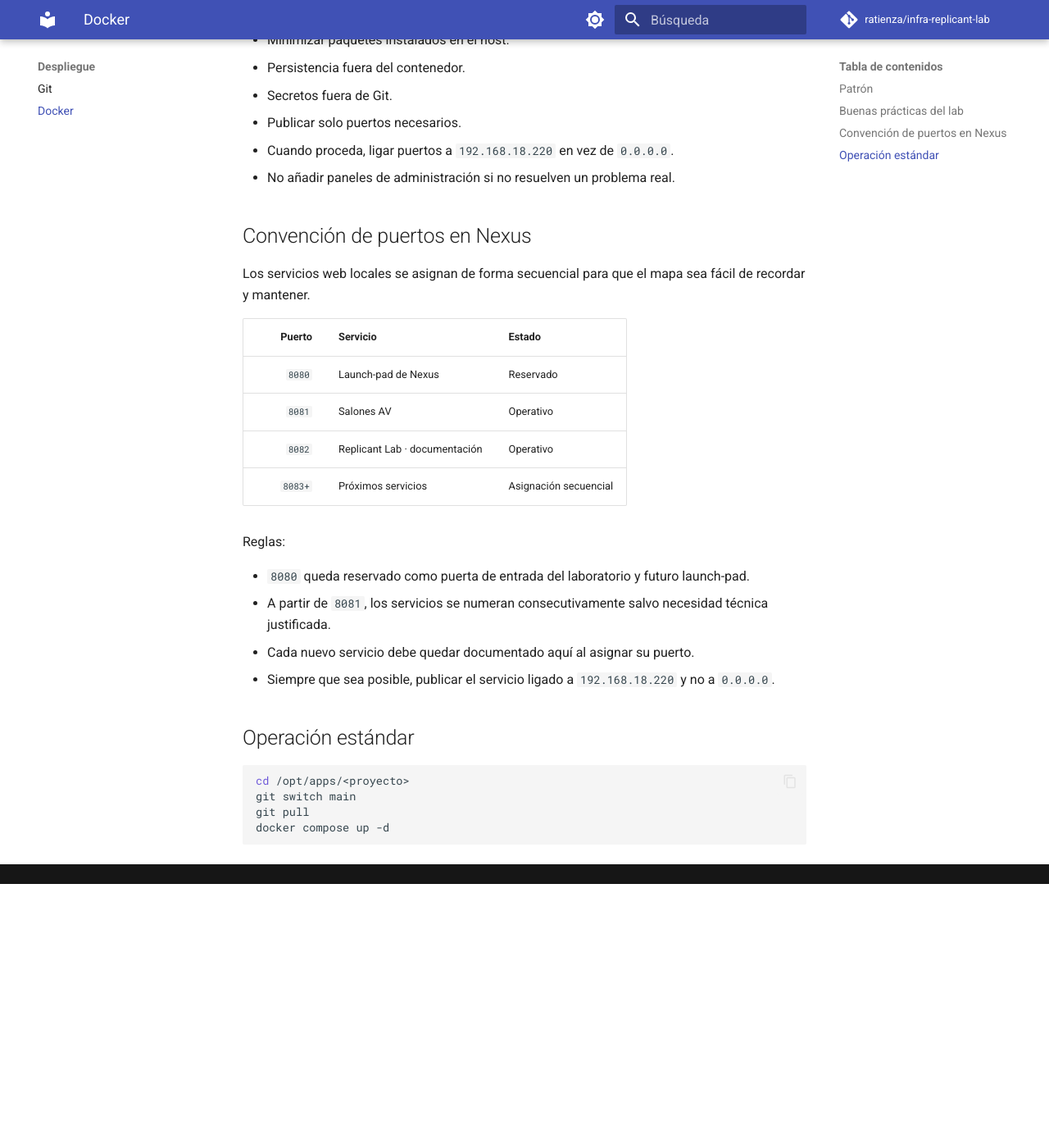
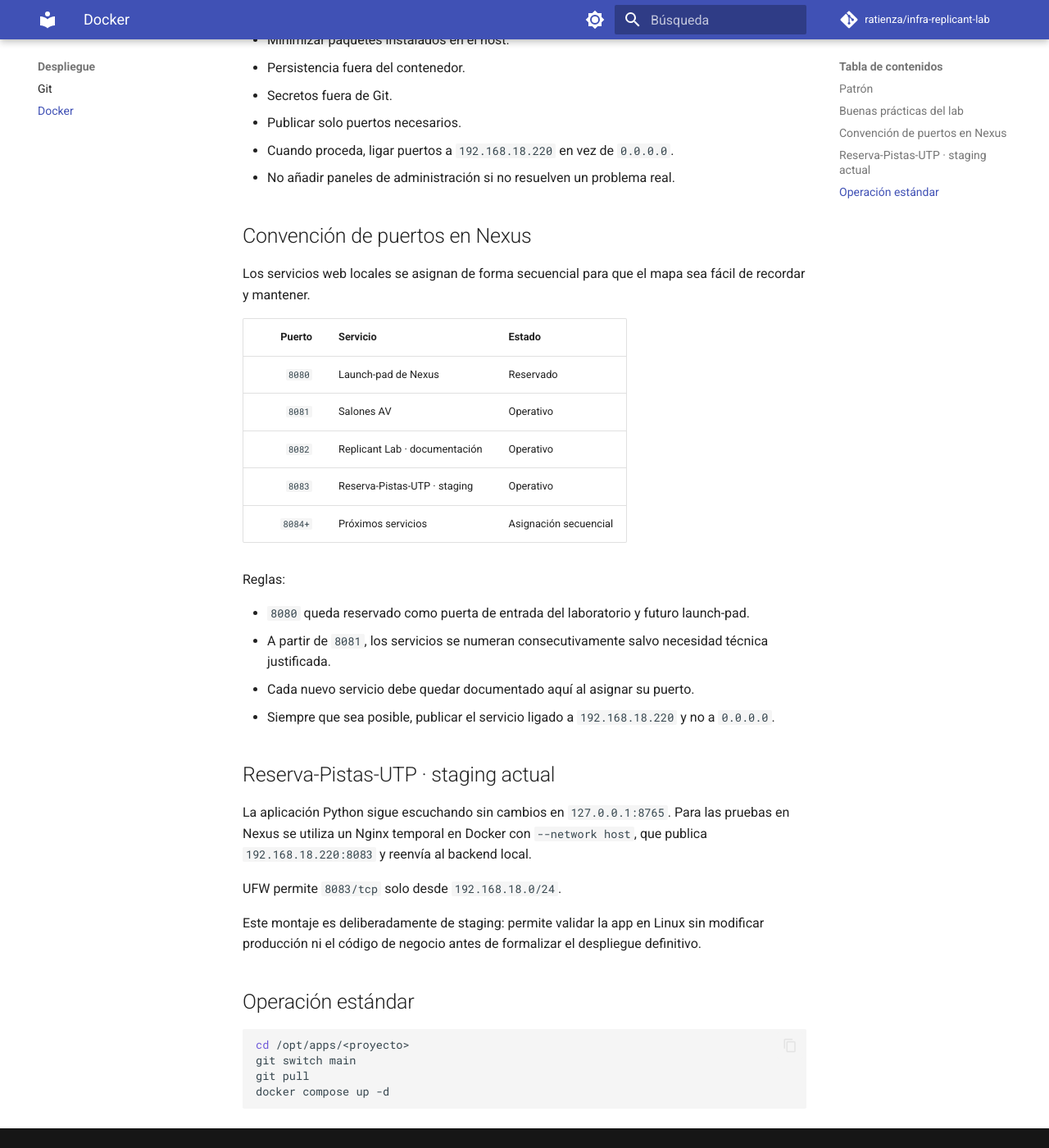
Before and after one commit to ratienza/infra-replicant-lab, an MkDocs documentation site: the page built from docs/despliegue/docker.md, in a window 1280 px wide and 1400 px high, scrolled down 559 px. Shown: the whole window at 82% size. Built offline with MkDocs 1.6.1 and Material for MkDocs 9.7.7, drawn with Linux system fonts in a browser that asks for light colours; comment, search, counter and statistics services are not loaded; before the commit the page ends 1637 px from its top, so only the background shows below that.

Commit message:
Assign Nexus port 8083 to Reserva-Pistas staging

```diff
--- a/docs/despliegue/docker.md
+++ b/docs/despliegue/docker.md
@@ -33,7 +33,8 @@ Los servicios web locales se asignan de forma secuencial para que el mapa sea f
 | `8080` | Launch-pad de Nexus | Reservado |
 | `8081` | Salones AV | Operativo |
 | `8082` | Replicant Lab · documentación | Operativo |
-| `8083+` | Próximos servicios | Asignación secuencial |
+| `8083` | Reserva-Pistas-UTP · staging | Operativo |
+| `8084+` | Próximos servicios | Asignación secuencial |
 
 Reglas:
 
@@ -41,6 +42,14 @@ Reglas:
 - A partir de `8081`, los servicios se numeran consecutivamente salvo necesidad técnica justificada.
 - Cada nuevo servicio debe quedar documentado aquí al asignar su puerto.
 - Siempre que sea posible, publicar el servicio ligado a `192.168.18.220` y no a `0.0.0.0`.
+
+## Reserva-Pistas-UTP · staging actual
+
+La aplicación Python sigue escuchando sin cambios en `127.0.0.1:8765`. Para las pruebas en Nexus se utiliza un Nginx temporal en Docker con `--network host`, que publica `192.168.18.220:8083` y reenvía al backend local.
+
+UFW permite `8083/tcp` solo desde `192.168.18.0/24`.
+
+Este montaje es deliberadamente de staging: permite validar la app en Linux sin modificar producción ni el código de negocio antes de formalizar el despliegue definitivo.
 
 ## Operación estándar
 
```
